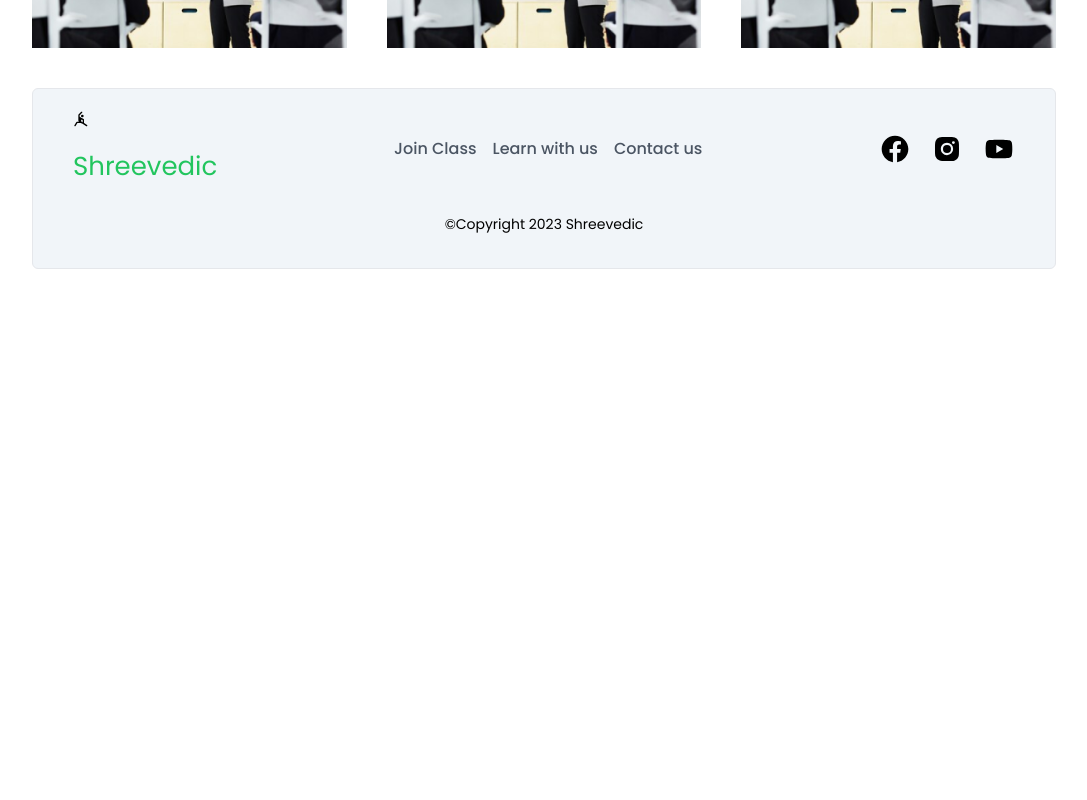
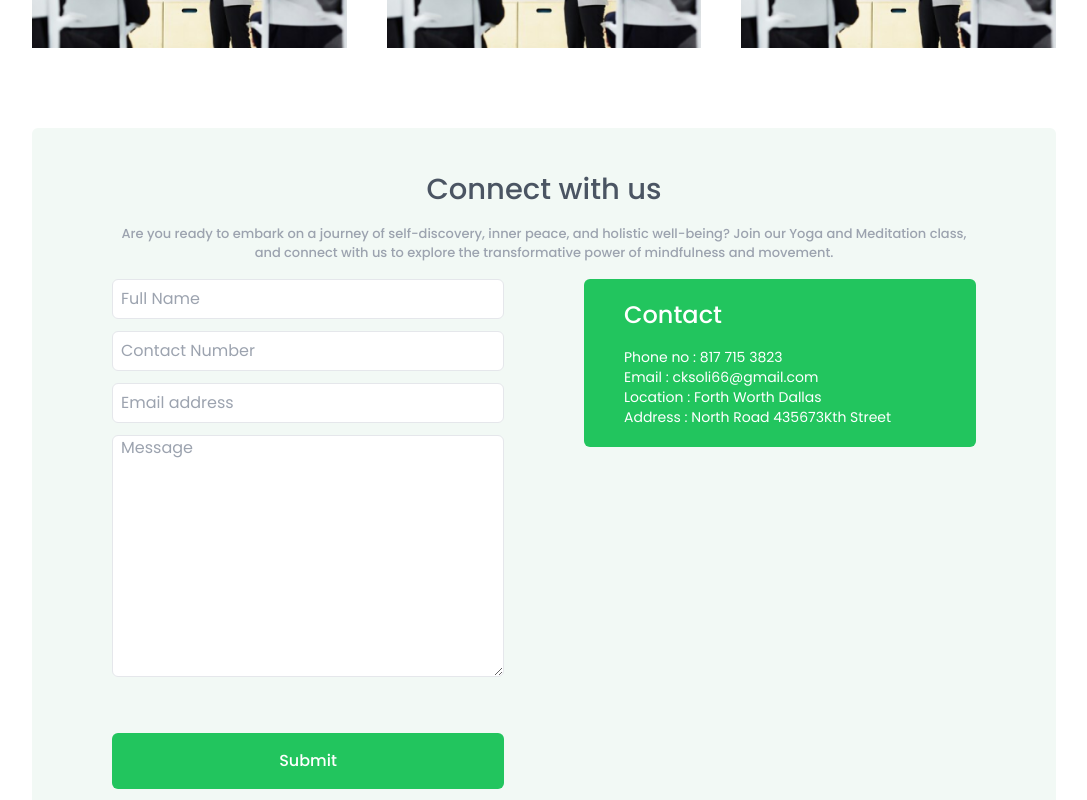
Before and after one commit to nirajansigdel/shreevedicwellness, a Next.js app: page / in a window 1280 px wide. Shown: the part 2460-3260 px from the top of the page, without its empty margins (96-1183 px from the left). Before the commit the page ends 2777 px from the top, so only its background shows below. Built offline with nearby package versions, Linux system fonts and the light colour scheme.

Commit message:
make form  and changes

```diff
--- a/package.json
+++ b/package.json
@@ -19,6 +19,8 @@
     "mongoose": "^8.0.0",
     "next": "13.5.4",
     "react": "^18",
+    "react-calendar": "^4.6.1",
+    "react-datepicker": "^4.21.0",
     "react-dom": "^18",
     "react-hot-toast": "^2.4.1",
     "react-select": "^5.7.7",
--- /dev/null
+++ b/src/app/content/_contact/index.jsx
@@ -0,0 +1,148 @@
+"use client";
+
+import Button from "@/components/Button";
+import Input from "@/components/Input";
+import React, { useState } from "react";
+
+function Index() {
+  const [form1Data, setForm1Data] = useState({
+    client_name: "",
+    contact_number: "",
+    email: "",
+    message: "",
+  });
+  const [error, setError] = useState(false);
+
+  const handleApiOrderSubmit = () => {
+    // Handle the form submission logic here
+    if (
+      !form1Data.client_name ||
+      !form1Data.contact_number ||
+      !form1Data.email ||
+      !form1Data.message
+    ) {
+      setError(true);
+      return;
+    }
+
+    // Compose the email link
+    const recipientEmail = "cksoli66@gmail.com";
+    const subject = `Inquiry from ${form1Data.client_name}`;
+    const body = `Contact Number: ${form1Data.contact_number}\nMessage: ${form1Data.message}`;
+
+    // Generate the mailto link
+    const mailtoLink = `mailto:${recipientEmail}?subject=${encodeURIComponent(
+      subject
+    )}&body=${encodeURIComponent(body)}`;
+
+    // Open the default email client with the pre-filled subject and body
+    window.location.href = mailtoLink;
+  };
+
+  return (
+    <div
+      className="my-10 px-5 md:px-20 bg-[#F2F9F5] rounded-md py-10"
+      id="gallery"
+    >
+      <p className="text-[#4B5563] text-[29px] font-medium text-center">
+        Connect with us
+      </p>
+      <p className="text-[#9CA3AF] max-w-[1000px] mx-auto  text-[13px] mt-3 mb-4 font-medium text-center">
+        Are you ready to embark on a journey of self-discovery, inner peace, and
+        holistic well-being? Join our Yoga and Meditation class, and connect
+        with us to explore the transformative power of mindfulness and movement.
+      </p>
+
+      <div className=" flex flex-col md:flex-row gap-20">
+        <div className="flex-1 flex flex-col gap-3">
+          <Input
+            type="text"
+            placeholder="Full Name"
+            onChange={(e) =>
+              setForm1Data({
+                ...form1Data,
+                client_name: e.target.value,
+              })
+            }
+          />
+          <Input
+            type="text"
+            placeholder="Contact Number"
+            onChange={(e) =>
+              setForm1Data({
+                ...form1Data,
+                contact_number: e.target.value,
+              })
+            }
+          />
+
+          <Input
+            type="text"
+            placeholder="Email address"
+            onChange={(e) =>
+              setForm1Data({
+                ...form1Data,
+                email: e.target.value,
+              })
+            }
+          />
+
+          <Input
+            type="textarea"
+            placeholder="Message"
+            onChange={(e) =>
+              setForm1Data({
+                ...form1Data,
+                message: e.target.value,
+              })
+            }
+          />
+
+          <div className="mt-10">
+            <Button
+              onClick={() => {
+                handleApiOrderSubmit();
+              }}
+            >
+              Submit
+            </Button>
+          </div>
+          {error && (
+            <p className="text-center text-sm text-red-500">
+              Need to fill the form before submitting.
+            </p>
+          )}
+        </div>
+        <div className="flex-1 flex flex-col gap-10 justify-between ">
+          {/* <p className="text-sm text-center">
+            Feel free to connect with us through the contact details provided
+            below for any type of enquiry or to establish a connection.
+          </p> */}
+
+          <div className="bg-[#22C55E] px-5 md:px-10 py-5 rounded-md text-white">
+            <span className="font-medium text-2xl">Contact</span>
+            <div className="flex flex-col mt-4">
+              <span className="text-sm">
+                <span>Phone no : </span>817 715 3823
+              </span>
+              <span className="text-sm">
+                <span>Email : </span>
+                cksoli66@gmail.com
+              </span>
+              <span className="text-sm">
+                <span>Location : </span>
+                Forth Worth Dallas
+              </span>
+              <span className="text-sm">
+                <span>Address : </span>
+                North Road 435673Kth Street
+              </span>
+            </div>
+          </div>
+        </div>
+      </div>
+    </div>
+  );
+}
+
+export default Index;
--- a/src/app/globals.css
+++ b/src/app/globals.css
@@ -25,3 +25,11 @@
 
 body {
 }
+
+.react-datepicker-ignore-onclickoutside {
+  outline: none;
+}
+
+input {
+  outline: none;
+}
--- a/src/app/page.tsx
+++ b/src/app/page.tsx
@@ -8,6 +8,7 @@ import Hero from "./content/_hero";
 import Learn from "./content/_learn";
 import Popular from "./content/_popular";
 import Gallery from "./content/_gallery";
+import Contact from "./content/_contact";
 
 function Content() {
   return (
@@ -18,6 +19,7 @@ function Content() {
         <Learn />
         <Popular />
         <Gallery />
+        <Contact />
         <Footer />
       </div>
     </div>
--- /dev/null
+++ b/src/components/Calendar.jsx
@@ -0,0 +1,30 @@
+import React, { useState } from "react";
+import DatePicker from "react-datepicker";
+import "react-datepicker/dist/react-datepicker.css";
+
+const DatePickerComponent = ({ onChange, form2Data }) => {
+  const today = new Date();
+  const [startDate, setStartDate] = useState(today);
+
+  const isDateSelectable = (date) => {
+    const today = new Date();
+    today.setHours(0, 0, 0, 0); // Set the time to midnight for accurate comparison
+    return date >= today;
+  };
+
+  return (
+    <div className="border rounded-md px-3 py-3">
+      <DatePicker
+        selected={startDate}
+        onChange={(date) => {
+          setStartDate(date);
+          onChange({ ...form2Data, class_date: date });
+        }}
+        minDate={today}
+        filterDate={isDateSelectable}
+      />
+    </div>
+  );
+};
+
+export default DatePickerComponent;
--- a/src/components/Form2/index.jsx
+++ b/src/components/Form2/index.jsx
@@ -11,6 +11,8 @@ import Select from "../Select";
 import ReactSelect from "react-select";
 import toast from "react-hot-toast";
 import { useRouter } from "next/navigation";
+
+import Calendar from "../Calendar";
 
 const dropDownDataClass = {
   // name: "Yoga Class",
@@ -164,6 +166,14 @@ const wellnessClass = {
       label: "Any other problems",
       value: "Any other problems",
     },
+    {
+      label: "Mental Health Councelling",
+      value: "Mental Health Councelling",
+    },
+    {
+      label: "Ayurvedic Health and Wellness",
+      value: "Ayurvedic Health and Wellness",
+    },
   ],
 };
 
@@ -191,6 +201,14 @@ const learningClass = {
     {
       label: "Book Club",
       value: "Book Club",
+    },
+    {
+      label: "Nepali Language",
+      value: "Nepali Language",
+    },
+    {
+      label: "Sanskrit Language",
+      value: "Sanskrit Language",
     },
   ],
 };
@@ -270,6 +288,26 @@ function Form2({ setStep, setForm1Data, form2Data, setForm2Data, form1Data }) {
 
   console.log({ form2Data });
 
+  const SessionTimeSpan = ({ text, id }) => {
+    return (
+      <span
+        onClick={() => {
+          setForm2Data({
+            ...form2Data,
+            session_time: text,
+          });
+          setSessionTime(id);
+        }}
+        role="button"
+        className={`${"text-sm rounded-md text-[#4B5563] border-2  px-4 py-2"} ${
+          id == sessionTime && "text-white bg-[#4B5563] "
+        }`}
+      >
+        {text}
+      </span>
+    );
+  };
+
   return (
     <div className=" flex flex-col">
       <p className="mb-6 text-[#4B5563] font-bold text-4xl">
@@ -311,18 +349,13 @@ function Form2({ setStep, setForm1Data, form2Data, setForm2Data, form1Data }) {
             options={switchClass().options}
           />
         )}
-        <Input
-          type="text"
-          placeholder="Session Time"
-          onChange={(e) => {
-            console.log(e.target.value);
-            setSessionTime(e.target.value);
-            setForm2Data({
-              ...form2Data,
-              sessionTime: e.target.value,
-            });
-          }}
-        />
+
+        <Calendar onChange={setForm2Data} form2Data={form2Data} />
+
+        <div className="space-x-4 my-2">
+          <SessionTimeSpan text={"7 - 10 a.m"} id={1} />
+          <SessionTimeSpan text={"4 - 7 p.m"} id={2} />
+        </div>
       </div>
 
       {error && (
```
Also changed, not shown: 1 other file (tests, documents, lock files or other folders).
